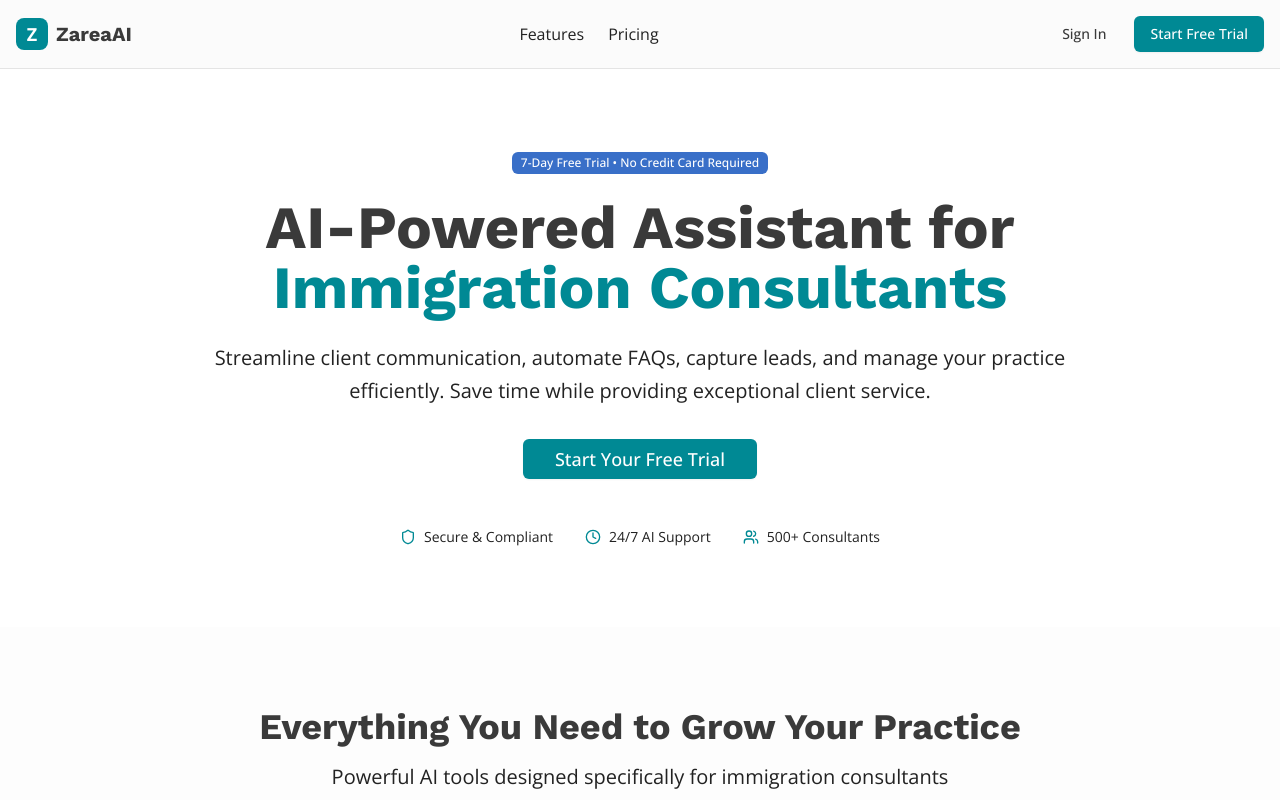
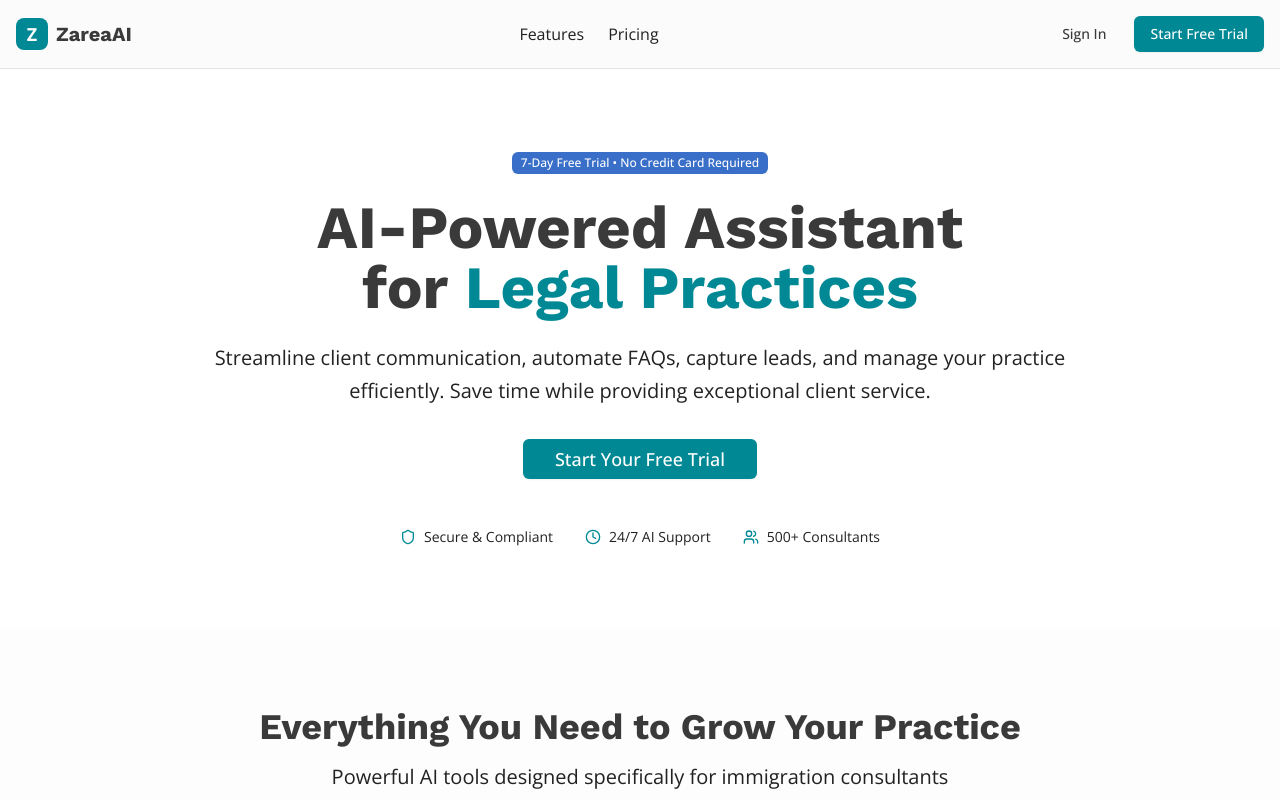
Before and after one commit to MHassaanT/zarea-ai, a Next.js app: page / in a window 1280 px wide. Shown: the top 800 px of the page. Built offline with nearby package versions, Linux system fonts and the light colour scheme; no server answers.

Commit message:
Update page.tsx

```diff
--- a/app/page.tsx
+++ b/app/page.tsx
@@ -65,7 +65,7 @@ export default function LandingPage() {
             7-Day Free Trial • No Credit Card Required
           </Badge>
           <h1 className="font-heading font-bold text-4xl md:text-6xl text-balance mb-6 text-foreground">
-            AI-Powered Assistant for <span className="text-primary">Immigration Consultants</span>
+            AI-Powered Assistant for <span className="text-primary">Legal Practices</span>
           </h1>
           <p className="text-xl text-muted-foreground text-pretty mb-8 leading-relaxed">
             Streamline client communication, automate FAQs, capture leads, and manage your practice efficiently. Save
```
